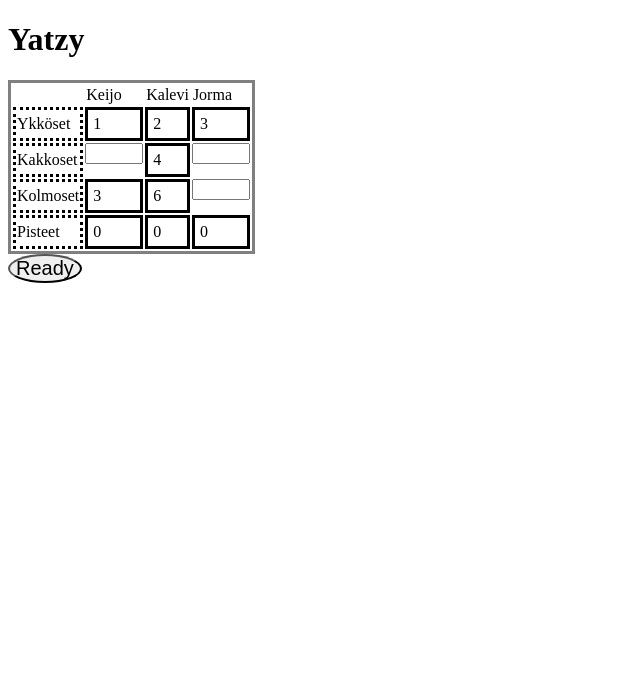
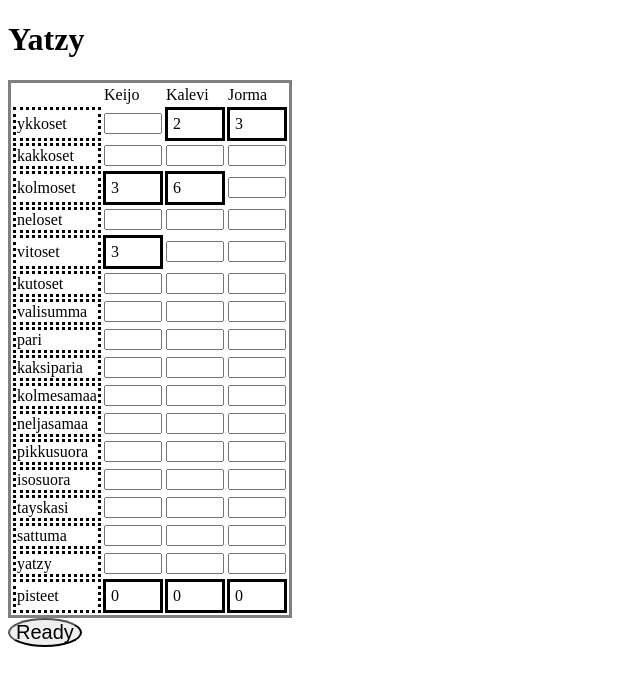
Before and after one commit to Eddiejjay/FullStackProject, a React (Create React App) app in the folder yatzy/: page /yatzy in a window 1280 px wide. Shown: the top 686 px of the page, without its empty margins (0-640 px from the left). Built offline with nearby package versions, Linux system fonts and the light colour scheme; data requests are answered from the project's data file.

Commit message:
Yatzy taulukon koodi uusittu, pisteiden lisäys toimii

```diff
--- a/yatzy/db.json
+++ b/yatzy/db.json
@@ -3,11 +3,11 @@
 [
   {
    "points" :  {
-            "ykkoset": 1,
+            "ykkoset": 0,
             "kakkoset": 0,
             "kolmoset": 3,
             "neloset": 0,
-            "vitoset": 0,
+            "vitoset": 3,
             "kutoset": 0,
             "valisumma": 0,
             "pari": 0,
@@ -28,7 +28,7 @@
       {
       "points" : {
               "ykkoset": 2,
-              "kakkoset": 4,
+              "kakkoset": 0,
               "kolmoset": 6,
               "neloset": 0,
               "vitoset": 0,
--- a/yatzy/src/components/YatzyTable.js
+++ b/yatzy/src/components/YatzyTable.js
@@ -1,6 +1,8 @@
-import React from 'react'
+import React, { useState } from 'react'
 import styled from 'styled-components'
 import { useSelector } from 'react-redux'
+import { useDispatch } from 'react-redux'
+import { addTurnsPoints }  from '../reducers/pointsReducer'
 
 const StyledTable = styled.table `
     border-style: solid;
@@ -29,6 +31,7 @@ const ReadyButton = styled.button`
     `
 
 const YatzyTable = () => {
+  const dispatch = useDispatch()
   // useStaten tarkoitus löytää oikea cell jota muutettu ja sen perusteella määritellä kenelle laitetut pisteet menevät ja mihin kohtaan
   // tarvitsemme Combination kohdasta id:n joka kertoo mihin kohtaan pisteet menevät esim "ykköset"
   // Lisäksi tarvitsemme tiedon pelaajasta jolle pisteet laitetaan esim "id jorma"
@@ -38,85 +41,129 @@ const YatzyTable = () => {
   //MITEN OIKEA KOHTA LÖYDETÄÄN?
   //SE INPUT JOKA SUBMITOIDAAN SISÄLTÄÄ TIEDOISSAAN COMBINATIONIN JA PLAYERIN? NÄIN PÄÄSEME KÄSISKI TIETOON MIHIN PISTEET TALLENNETAAN
 
-  // const [pointsToRegister, setPointsToRegister] = useState([])
-
-  // Tarvitaan Reduxiin pisteStore, jossa jokaisella pelaajalla on oma pisteenlasku.
-
-  // const points = [
-  //   {
-  //     player:'Jorma',
-  //     points: { Ykköset:2, Kakkoset: 8, Kolmoset: 6, Neloset: 12, Vitoet:10,
-  //       Kutoset:18, Välisumma : 55 , Pari: 4, Kaksiparia :20, Kolmesamaa: 6, Neljäsamaa: 8, Pikkusuora: 15,
-  //       Isosuora:20, Täyskäsi:25, Sattuma:3, Yatzy:30, Pisteet:250
-
-  //     } },
-  //   {
-  //     player:'Kalle',
-  //     points: { Ykköset:2, Kakkoset: 8, Kolmoset: 6, Neloset: 12, Vitoet:10,
-  //       Kutoset:18, Välisumma:55 , Pari: 4, Kaksiparia :20, Kolmesamaa: 6, Neljäsamaa: 8, Pikkusuora: 15,
-  //       Isosuora:20, Täyskäsi:25, Sattuma:3, Yatzy:30, Pisteet:250
-
-  //     } },{
-  //     player:'Kyösti',
-  //     points: { Ykköset:2, Kakkoset: 8, Kolmoset: 6, Neloset: 12, Vitoet:10,
-  //       Kutoset:18, Välisumma: 55 , Pari: 4, Kaksiparia :20, Kolmesamaa: 6, Neljäsamaa: 8, Pikkusuora: 15,
-  //       Isosuora:20, Täyskäsi:25, Sattuma:3, Yatzy:30, Pisteet:250
-
-  //     } }
-
-
-  // ]
+  const [combinationPlayer, setCombinationPlayer] = useState([])
 
   const properties =
-    ['Ykköset', 'Kakkoset', 'Kolmoset', 'Neloset', 'Vitoet',
-      'Kutoset', 'Välisumma', 'Pari', 'Kaksi paria', 'Kolme samaa', 'Neljä samaa', 'Pikku suora',
-      'Iso suora', 'Täyskäsi', 'Sattuma', 'Yatzy', 'Pisteet']
+    [  'ykkoset','kakkoset','kolmoset','neloset','vitoset','kutoset','valisumma','pari','kaksiparia',
+      'kolmesamaa','neljasamaa', 'pikkusuora','isosuora','tayskasi','sattuma','yatzy','pisteet']
 
   const players = ['Keijo', 'Kalevi', 'Jorma']
 
   // const playersFromStore = useSelector(state => state)
 
 
-
-
-  // const inputChange = (event) => {
-  //   event.preventDefault()
-  //   const arr = event.target.name.split(',')
-  //   setPointsToRegister(arr)
-  //   console.log('statesta',pointsToRegister, typeof pointsToRegister)
-  //   return (
-  //     console.log(pointsToRegister)
-  //   )
-
-  // }
+  const inputChange = (event) => {
+    event.preventDefault()
+    console.log( event.target.name)
+    const arr = event.target.name.split(',')
+    arr.push(event.target.value)
+    console.log('event target value = ',event.target.value)
+    setCombinationPlayer(arr)
+  }
 
   const allPoints = useSelector(state => state)
   console.log('allpoints in', allPoints)
 
+  const readyClicked = () => {
+    const playerToAddPoints = combinationPlayer[1]
+    const combinationToAddPoints = combinationPlayer[0]
+    const pointsToAdd = combinationPlayer[2]
+    console.log('omista konstatnteista ', 'playertoaddpoints ', playerToAddPoints, 'combination', combinationToAddPoints, 'pionts tpo add ', pointsToAdd)
+    dispatch(addTurnsPoints(playerToAddPoints, combinationToAddPoints, pointsToAdd))
+
+  }
+
   return (
     <div>
       <StyledTable>
-        <tbody><tr><td></td>{players.map(player => <td key={player}>{player}</td>)}</tr></tbody>
+        <tbody><tr><td></td>{players.map(player => <td key={player}>{player}</td>)}</tr>
 
           <StyledRow>
             <Combination>{properties[0]}</Combination>
-          {allPoints.map(points => points.points.ykkoset === 0 ?<StyledInput/> :<StyledCell name = {points.player} key = {points.player}> {points.points.ykkoset} </StyledCell>)}
+            {allPoints.map(points => points.points.ykkoset === 0 ?<td><StyledInput name={[properties[0], points.player]} onChange={inputChange}/> </td> :<StyledCell name = {points.player} key = {points.player}> {points.points.ykkoset} </StyledCell>)}
+          </StyledRow>
+
+          <StyledRow>
+            <Combination>{properties[1]}</Combination>
+            {allPoints.map(points => points.points.kakkoset === 0 ?<td><StyledInput name={[properties[1], points.player]} onChange={inputChange}/> </td> :<StyledCell name = {points.player} key = {points.player}> {points.points.kakkoset} </StyledCell>)}
+          </StyledRow>
+
+          <StyledRow>
+            <Combination>{properties[2]}</Combination>
+            {allPoints.map(points => points.points.kolmoset === 0 ?<td><StyledInput name={[properties[2], points.player]} onChange={inputChange}/> </td>:<StyledCell name = {points.player} key = {points.player}> {points.points.kolmoset} </StyledCell>)}
+          </StyledRow>
+
+          <StyledRow>
+            <Combination>{properties[3]}</Combination>
+            {allPoints.map(points => points.points.neloset === 0 ?<td><StyledInput name={[properties[3], points.player]} onChange={inputChange}/> </td>:<StyledCell name = {points.player} key = {points.player}> {points.points.neloset} </StyledCell>)}
           </StyledRow>
           <StyledRow>
-          <Combination>{properties[1]}</Combination>
-          {allPoints.map(points => points.points.kakkoset === 0 ?<StyledInput/> :<StyledCell name = {points.player} key = {points.player}> {points.points.kakkoset} </StyledCell>)}
+            <Combination>{properties[4]}</Combination>
+            {allPoints.map(points => points.points.vitoset === 0 ?<td><StyledInput name={[properties[4], points.player]} onChange={inputChange}/> </td>:<StyledCell name = {points.player} key = {points.player}> {points.points.vitoset} </StyledCell>)}
           </StyledRow>
           <StyledRow>
-          <Combination>{properties[2]}</Combination>
-          {allPoints.map(points => points.points.kolmoset === 0 ?<StyledInput/> :<StyledCell name = {points.player} key = {points.player}> {points.points.kolmoset} </StyledCell>)}
+            <Combination>{properties[5]}</Combination>
+            {allPoints.map(points => points.points.kutoset === 0 ?<td><StyledInput name={[properties[5], points.player]} onChange={inputChange}/></td> :<StyledCell name = {points.player} key = {points.player}> {points.points.kutoset} </StyledCell>)}
           </StyledRow>
+          <StyledRow>
+            <Combination>{properties[6]}</Combination>
+            {allPoints.map(points => points.points.valisumma === 0 ?<td><StyledInput name={[properties[6], points.player]} onChange={inputChange}/> </td>:<StyledCell name = {points.player} key = {points.player}> {points.points.valisumma} </StyledCell>)}
+          </StyledRow>
+          <StyledRow>
+            <Combination>{properties[7]}</Combination>
+            {allPoints.map(points => points.points.pari === 0 ?<td><StyledInput name={[properties[7], points.player]} onChange={inputChange}/> </td>:<StyledCell name = {points.player} key = {points.player}> {points.points.pari} </StyledCell>)}
+          </StyledRow>
+          <StyledRow>
+            <Combination>{properties[8]}</Combination>
+            {allPoints.map(points => points.points.kaksiparia === 0 ?<td><StyledInput name={[properties[8], points.player]} onChange={inputChange}/> </td>:<StyledCell name = {points.player} key = {points.player}> {points.points.kaksiparia} </StyledCell>)}
+          </StyledRow>
+          <StyledRow>
+            <Combination>{properties[9]}</Combination>
+            {allPoints.map(points => points.points.kolmesamaa === 0 ?<td><StyledInput name={[properties[9], points.player]} onChange={inputChange}/> </td>:<StyledCell name = {points.player} key = {points.player}> {points.points.kolmesamaa} </StyledCell>)}
+          </StyledRow>
+          <StyledRow>
+            <Combination>{properties[10]}</Combination>
+            {allPoints.map(points => points.points.neljasamaa === 0 ?<td><StyledInput name={[properties[10], points.player]} onChange={inputChange}/> </td>:<StyledCell name = {points.player} key = {points.player}> {points.points.neljasamaa} </StyledCell>)}
+          </StyledRow>
+          <StyledRow>
+            <Combination>{properties[11]}</Combination>
+            {allPoints.map(points => points.points.pikkusuora === 0 ?<td><StyledInput name={[properties[11], points.player]} onChange={inputChange}/> </td>:<StyledCell name = {points.player} key = {points.player}> {points.points.pikkusuora} </StyledCell>)}
+          </StyledRow>
+          <StyledRow>
+            <Combination>{properties[12]}</Combination>
+            {allPoints.map(points => points.points.isosuora === 0 ?<td><StyledInput name={[properties[12], points.player]} onChange={inputChange}/> </td>:<StyledCell name = {points.player} key = {points.player}> {points.points.isosuora} </StyledCell>)}
+          </StyledRow>
+          <StyledRow>
+            <Combination>{properties[13]}</Combination>
+            {allPoints.map(points => points.points.tayskasi === 0 ?<td><StyledInput name={[properties[13], points.player]} onChange={inputChange}/> </td>:<StyledCell name = {points.player} key = {points.player}> {points.points.tayskasi} </StyledCell>)}
+          </StyledRow>
+          <StyledRow>
+            <Combination>{properties[14]}</Combination>
+            {allPoints.map(points => points.points.sattuma === 0 ?<td><StyledInput name={[properties[14], points.player]} onChange={inputChange}/> </td>:<StyledCell name = {points.player} key = {points.player}> {points.points.sattuma} </StyledCell>)}
+          </StyledRow>
+          <StyledRow>
+            <Combination>{properties[15]}</Combination>
+            {allPoints.map(points => points.points.yatzy === 0 ?<td><StyledInput name={[properties[15], points.player]} onChange={inputChange}/> </td>:<StyledCell name = {points.player} key = {points.player}> {points.points.yatzy} </StyledCell>)}
+          </StyledRow>
+
+
+
           <StyledRow>
             <Combination>{properties[16]}</Combination>
             {allPoints.map(points => <StyledCell name = {points.player} key = {points.player}> {points.points.pisteet} </StyledCell>)}
           </StyledRow>
 
-        {/*PISTEIDEN YHTEEN LASKUSSA VOIT HYÖDYNTÄÄ METODIA JOKA MUUTTAA OBJECTIN ARVOT LISAKSI
-       Object.values() näin saat laskettua pisteet esiumn reducella ja siutten dispatchaat pisteisiin*/}
+        </tbody>
+      </StyledTable>
+
+      <ReadyButton onClick = {readyClicked}>Ready </ReadyButton>
+    </div>
+
+  )
+}
+
+
+export default YatzyTable
 
 
 {/* {properties.map(property =>
@@ -133,15 +180,17 @@ const YatzyTable = () => {
             </StyledRow>
           </tbody>)} */}
 
+{/*PISTEIDEN YHTEEN LASKUSSA VOIT HYÖDYNTÄÄ METODIA JOKA MUUTTAA OBJECTIN ARVOT LISAKSI
+       Object.values() näin saat laskettua pisteet esiumn reducella ja siutten dispatchaat pisteisiin */}
 
 
-      </StyledTable>
+//  const inputChange = (event) => {
+//   event.preventDefault()
+//   const arr = event.target.name.split(',')
+//   setPointsToRegister(arr)
+//   console.log('statesta',pointsToRegister, typeof pointsToRegister)
+//   return (
+//     console.log(pointsToRegister)
+//   )
 
-      <ReadyButton>Ready </ReadyButton>
-    </div>
-
-  )
-}
-
-
-export default YatzyTable
+// }
```
Also changed, not shown: yatzy/src/reducers/pointsReducer.js (+21 -3 lines). Lines whose indentation alone changed are shown as unchanged.
